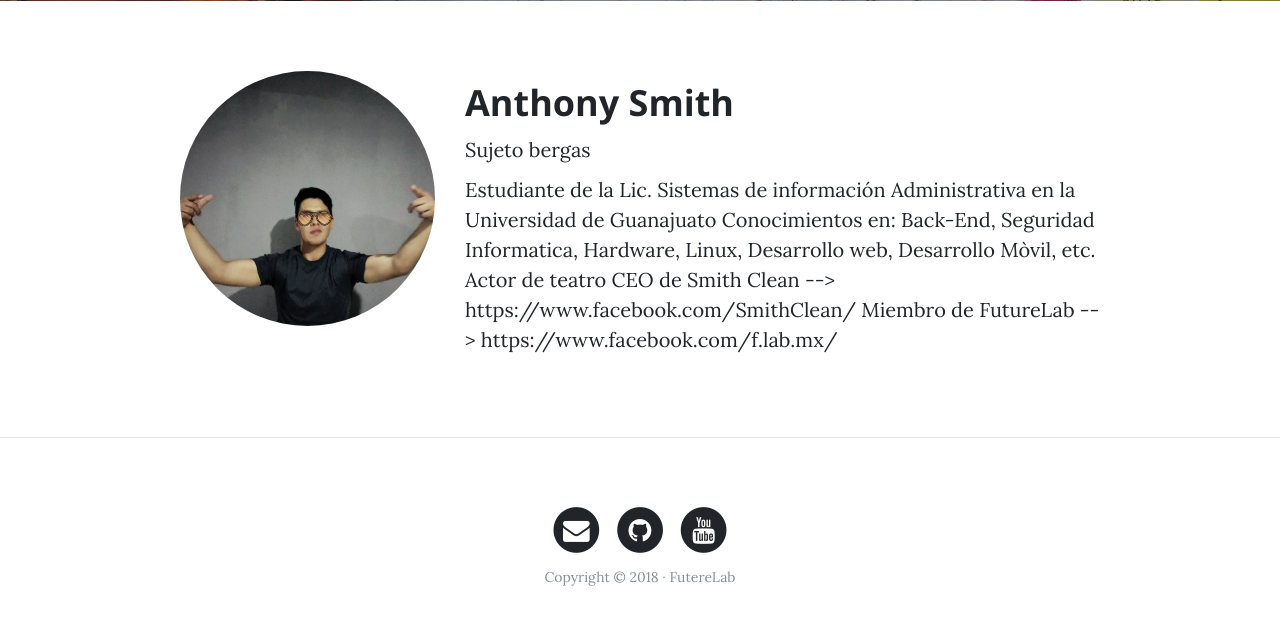
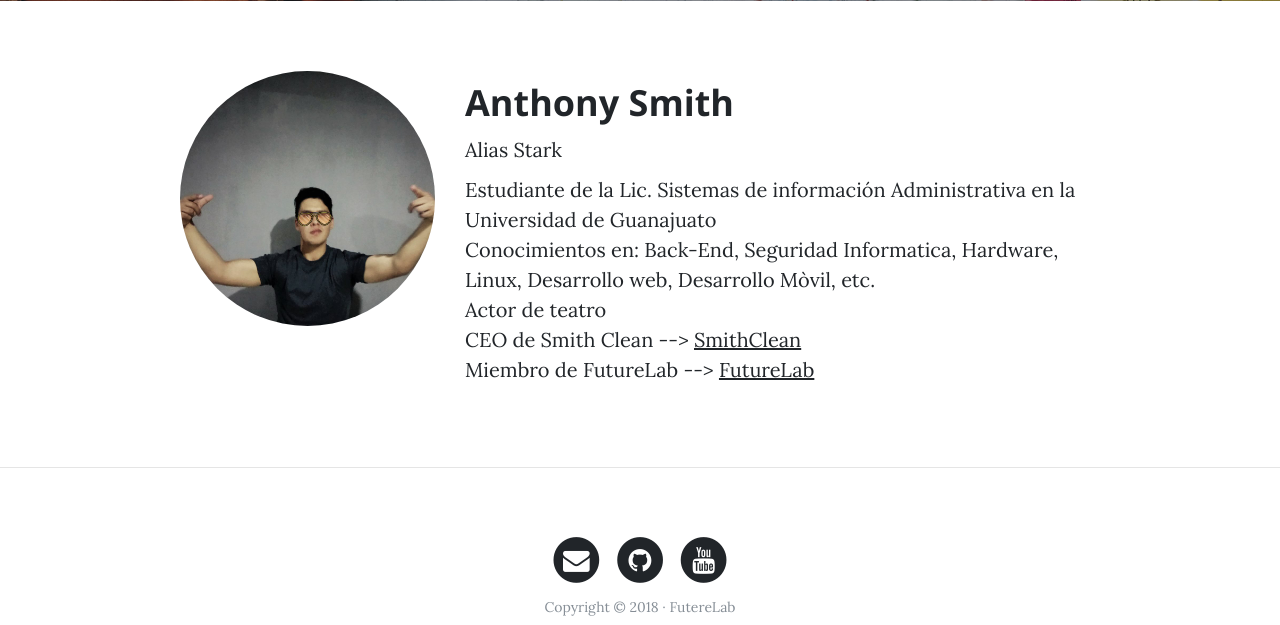
Before and after one commit to AnthonySmith96/WebPersonal, a Django app: page /about/ in a window 1280 px wide. Shown: the part 531-1156 px from the top of the page. Before the commit the page ends 1117 px from the top, so only its background shows below. Run offline with Django 3.2, Linux system fonts and the light colour scheme; some libraries are stand-ins or nearby versions.

Commit message:
Se mejoro la estetica y se dio funcionalidad a botones

```diff
--- a/core/templates/core/about.html
+++ b/core/templates/core/about.html
@@ -17,12 +17,12 @@
         </div>
         <div class="col-lg-7 col-md-8">
           <h2 class="section-heading">Anthony Smith</h2>
-          <p>Sujeto bergas</p>
-          <p>Estudiante de la Lic. Sistemas de información Administrativa en la Universidad de Guanajuato
-             Conocimientos en: Back-End, Seguridad Informatica, Hardware, Linux, Desarrollo web, Desarrollo Mòvil, etc.
-             Actor de teatro
-             CEO de Smith Clean --> https://www.facebook.com/SmithClean/
-             Miembro de FutureLab --> https://www.facebook.com/f.lab.mx/
+          <p>Alias Stark</p>
+          <p>Estudiante de la Lic. Sistemas de información Administrativa en la Universidad de Guanajuato <br/>
+             Conocimientos en: Back-End, Seguridad Informatica, Hardware, Linux, Desarrollo web, Desarrollo Mòvil, etc.<br/>
+             Actor de teatro<br/>
+             CEO de Smith Clean --> <a href="https://www.facebook.com/SmithClean/">SmithClean</a> <br/>
+             Miembro de FutureLab --> <a href="https://www.facebook.com/f.lab.mx/">FutureLab</a>
              </p>
         </div>
       </div>
--- a/core/templates/core/base.html
+++ b/core/templates/core/base.html
@@ -74,7 +74,7 @@
           <div class="col-lg-8 col-md-10 mx-auto">
             <ul class="list-inline text-center">
               <li class="list-inline-item">
-                <a href="#">
+                <a href="http://anthonystark.pythonanywhere.com/contact/">
                   <span class="fa-stack fa-lg">
                     <i class="fa fa-circle fa-stack-2x"></i>
                     <i class="fa fa-envelope fa-stack-1x fa-inverse"></i>
@@ -82,7 +82,7 @@
                 </a>
               </li>
               <li class="list-inline-item">
-                <a href="#">
+                <a href="https://github.com/AnthonySmith96">
                   <span class="fa-stack fa-lg">
                     <i class="fa fa-circle fa-stack-2x"></i>
                     <i class="fa fa-github fa-stack-1x fa-inverse"></i>
@@ -90,7 +90,7 @@
                 </a>
               </li>
               <li class="list-inline-item">
-                <a href="#">
+                <a href="https://www.youtube.com/channel/UCvGCnrkYY9yBNyYV_PcXHDQ?view_as=subscriber">
                   <span class="fa-stack fa-lg">
                     <i class="fa fa-circle fa-stack-2x"></i>
                     <i class="fa fa-youtube fa-stack-1x fa-inverse"></i>
--- a/core/templates/core/contact.html
+++ b/core/templates/core/contact.html
@@ -15,7 +15,6 @@
         <div class="col-lg-8 col-md-10 mx-auto">
           <br>
           <p><b>Teléfono:</b> +52 4641086427 </p>
-          <p><b>Honorarios:</b> 60€/h (precio base)</p>
         </div>
       </div>
     </div>
--- a/core/templates/core/home.html
+++ b/core/templates/core/home.html
@@ -1,6 +1,6 @@
 {% extends 'core/base.html' %}
 
-{% block title %}Inicio{% endblock title %}
+{% block title %}Anthony Smith{% endblock title %}
 
 {% block background %}{% load static %} {% static 'core/img/home-bg.jpg' %} {% endblock background %}
 
```
